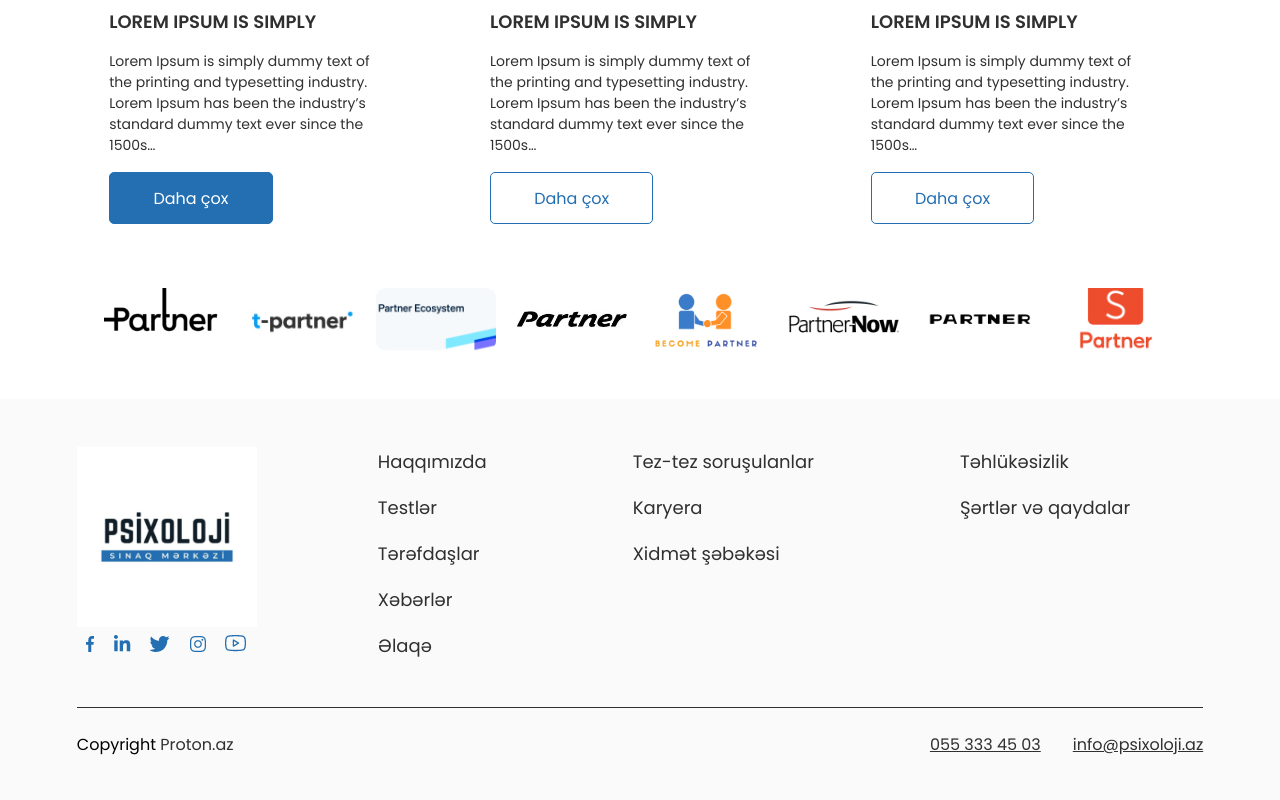
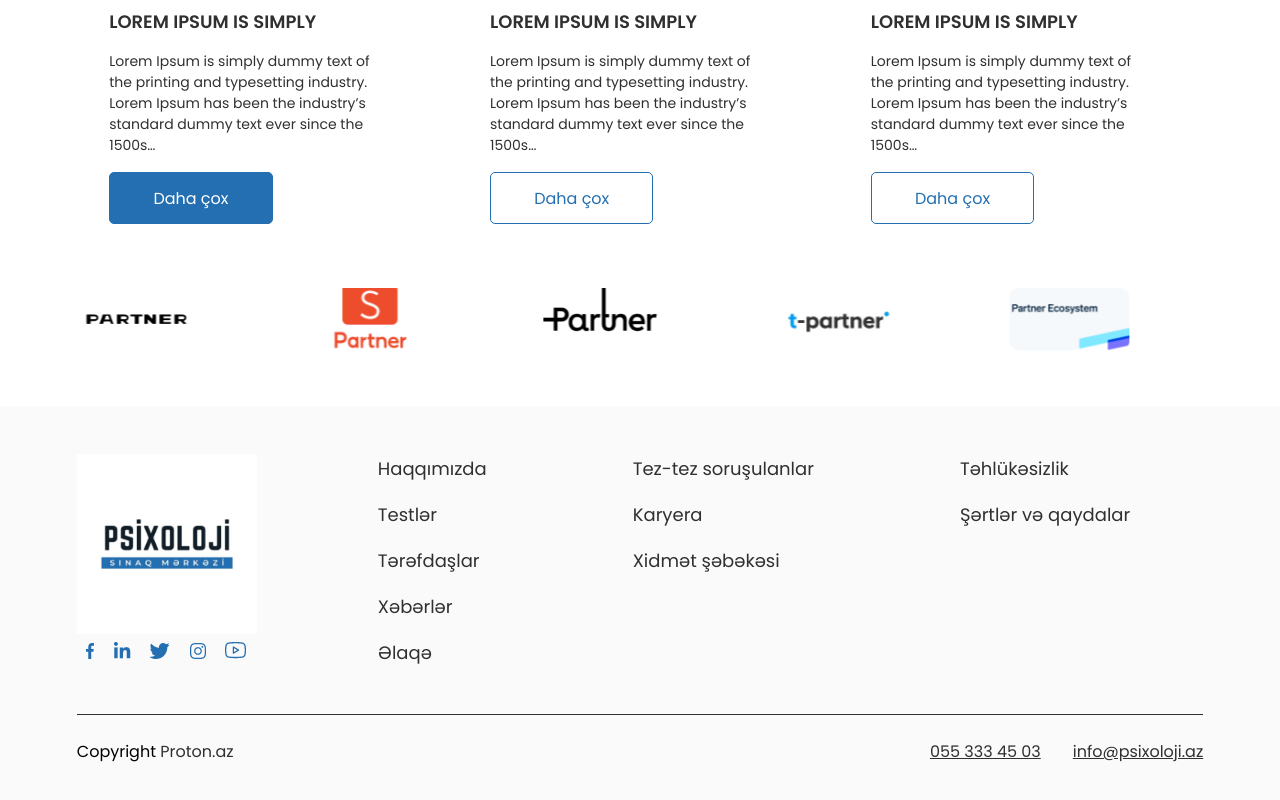
Before and after one commit to ccavad/react-psixoloji, a React (Vite) app: page / in a window 1280 px wide. Shown: the part 1457-2257 px from the top of the page. Built offline with nearby package versions, Linux system fonts and the light colour scheme.

Commit message:
swiper added

```diff
--- a/src/components/Header.jsx
+++ b/src/components/Header.jsx
@@ -96,6 +96,15 @@ const HeaderMobNav = styled.div`
   }
 `;
 
+const HeaderLogo = styled.div`
+  flex: 1;
+  img {
+    @media (max-width: 364px) {
+      width: 120px;
+    }
+  }
+`;
+
 function Header() {
   const [hamburger, setHamburger] = useState(false);
 
@@ -103,11 +112,11 @@ function Header() {
     <>
       <HeaderStyled>
         {/* header logo */}
-        <div style={{ flex: "1" }}>
+        <HeaderLogo>
           <Link to="/">
             <img src="../../assets/logo.png" alt="logo psychology" />
           </Link>
-        </div>
+        </HeaderLogo>
         <HeaderRight>
           <HeaderTop>
             <ul style={{ gap: "1rem" }}>
--- a/src/components/Styled.jsx
+++ b/src/components/Styled.jsx
@@ -2,7 +2,7 @@ import React from "react";
 import styled from "styled-components";
 
 export const Btn = styled.button`
-  width: 280px;
+  max-width: 280px;
   box-shadow: 1px 3px 10px rgba(20, 179, 240, 12%);
   border: 0;
   background-color: white;
@@ -16,6 +16,10 @@ export const Btn = styled.button`
 
   &:hover {
     box-shadow: none;
+  }
+
+  @media (max-width: 364px) {
+    padding: 1rem 2rem;
   }
 `;
 
--- a/src/pages/Home.jsx
+++ b/src/pages/Home.jsx
@@ -3,14 +3,10 @@ import Header from "../components/Header";
 import Footer from "../components/Footer";
 import { Link } from "react-router-dom";
 import styled from "styled-components";
-
-const Image = styled.img`
-  position: absolute;
-  top: ${(props) => props.top};
-  left: ${(props) => props.left};
-  right: ${(props) => props.right};
-  bottom: ${(props) => props.bottom};
-`;
+import { Autoplay } from "swiper";
+import { Swiper, SwiperSlide } from "swiper/react";
+import "swiper/css";
+import "swiper/css/autoplay";
 
 function Home() {
   return (
@@ -122,29 +118,83 @@ function Home() {
           </Section4GridItem>
         </Section4Middle>
         <Section4Bottom>
+          <Swiper
+            modules={[Autoplay]}
+            spaceBetween={20}
+            slidesPerView={8}
+            loop={true}
+            autoplay={{
+              delay: 2500,
+              disableOnInteraction: false,
+            }}
+            centeredSlides={true}
+            breakpoints={{
+              320: {
+                slidesPerView: 2,
+                spaceBetween: 20,
+              },
+              480: {
+                slidesPerView: 3,
+                spaceBetween: 30,
+              },
+              640: {
+                slidesPerView: 5,
+                spaceBetween: 40,
+              },
+              1400: {
+                slidesPerView: 8,
+                spaceBetween: 10,
+              },
+            }}
+          >
+            <SwiperSlide>
               <img src="../../assets/Partner-logo-2016.png" alt="logo" />
+            </SwiperSlide>
+            <SwiperSlide>
               <img src="../../assets/256x256bb.png" alt="logo" />
+            </SwiperSlide>
+            <SwiperSlide>
               <img
                 src="../../assets/ff776d563a0a60748fd8728773a2d79a722afa858f0806b2f514d06ca3cd305b.png"
                 alt="logo"
               />
+            </SwiperSlide>
+            <SwiperSlide>
               <img src="../../assets/images (1).png" alt="logo" />
+            </SwiperSlide>
+            <SwiperSlide>
               <img src="../../assets/images.png" alt="logo" />
+            </SwiperSlide>
+            <SwiperSlide>
               <img
                 src="../../assets/partner-now-logo-png-transparent.png"
                 alt="logo"
               />
+            </SwiperSlide>
+            <SwiperSlide>
               <img
                 src="../../assets/peugeot-partner-1-logo-png-transparent.png"
                 alt="logo"
               />
+            </SwiperSlide>
+            <SwiperSlide>
               <img src="../../assets/unnamed.png" alt="logo" />
+            </SwiperSlide>
+          </Swiper>
         </Section4Bottom>
       </Section4>
       <Footer />
     </>
   );
 }
+
+const Image = styled.img`
+  position: absolute;
+  top: ${(props) => props.top};
+  left: ${(props) => props.left};
+  right: ${(props) => props.right};
+  bottom: ${(props) => props.bottom};
+`;
 
 const Section1 = styled.section`
   height: 460px;
--- a/src/pages/Partners.jsx
+++ b/src/pages/Partners.jsx
@@ -4,6 +4,10 @@ import Footer from "../components/Footer";
 import Header from "../components/Header";
 import styled from "styled-components";
 import BreadCrumb from "../components/BreadCrumb";
+import { Autoplay } from "swiper";
+import { Swiper, SwiperSlide } from "swiper/react";
+import "swiper/css";
+import "swiper/css/autoplay";
 
 const Grid = styled.div`
   display: flex;
@@ -21,23 +25,69 @@ function Partners() {
       <main>
         <BreadCrumb page="Tərəfdaşlar" url="/partners" />
         <Grid>
+          <Swiper
+            modules={[Autoplay]}
+            spaceBetween={20}
+            slidesPerView={8}
+            loop={true}
+            autoplay={{
+              delay: 2500,
+              disableOnInteraction: false,
+            }}
+            centeredSlides={true}
+            breakpoints={{
+              320: {
+                slidesPerView: 2,
+                spaceBetween: 20,
+              },
+              480: {
+                slidesPerView: 3,
+                spaceBetween: 30,
+              },
+              640: {
+                slidesPerView: 5,
+                spaceBetween: 40,
+              },
+              1400: {
+                slidesPerView: 8,
+                spaceBetween: 10,
+              },
+            }}
+          >
+            <SwiperSlide>
               <img src="../../assets/Partner-logo-2016.png" alt="logo" />
+            </SwiperSlide>
+            <SwiperSlide>
               <img src="../../assets/256x256bb.png" alt="logo" />
+            </SwiperSlide>
+            <SwiperSlide>
               <img
                 src="../../assets/ff776d563a0a60748fd8728773a2d79a722afa858f0806b2f514d06ca3cd305b.png"
                 alt="logo"
               />
+            </SwiperSlide>
+            <SwiperSlide>
               <img src="../../assets/images (1).png" alt="logo" />
+            </SwiperSlide>
+            <SwiperSlide>
               <img src="../../assets/images.png" alt="logo" />
+            </SwiperSlide>
+            <SwiperSlide>
               <img
                 src="../../assets/partner-now-logo-png-transparent.png"
                 alt="logo"
               />
+            </SwiperSlide>
+            <SwiperSlide>
               <img
                 src="../../assets/peugeot-partner-1-logo-png-transparent.png"
                 alt="logo"
               />
+            </SwiperSlide>
+            <SwiperSlide>
               <img src="../../assets/unnamed.png" alt="logo" />
+            </SwiperSlide>
+          </Swiper>
         </Grid>
       </main>
       <Footer />
--- a/src/pages/Quiz.jsx
+++ b/src/pages/Quiz.jsx
@@ -1,4 +1,4 @@
-import React, { useState } from "react";
+import React from "react";
 import Header from "../components/Header";
 import Banner from "../components/Banner";
 import Footer from "../components/Footer";
@@ -27,9 +27,21 @@ const StyledQuiz = styled.ul`
     li {
       color: #24324a;
       font-size: 17px;
-      cursor: pointer;
       width: 200px;
       user-select: none;
+      max-width: 100%;
+
+      label {
+        cursor: pointer;
+      }
+
+      input {
+        visibility: hidden;
+
+        &:checked ~ span {
+          border: 1px solid #246fb2;
+        }
+      }
     }
   }
 `;
@@ -52,7 +64,7 @@ function Quiz() {
     <>
       <Header />
       <Banner />
-      <main>
+      <main style={{ paddingLeft: "3rem" }}>
         <StyledQuiz>
           {new Array(15).fill(null).map((item, ind) => (
             <li key={nanoid()}>
@@ -63,7 +75,7 @@ function Quiz() {
             </li>
           ))}
         </StyledQuiz>
-        <Btn style={{ marginLeft: "3rem" }}>Təsdiqlə</Btn>
+        <Btn>Təsdiqlə</Btn>
       </main>
       <Footer />
     </>
@@ -71,35 +83,30 @@ function Quiz() {
 }
 
 function QuizItem({ index, question }) {
-  const [answer, setAnswer] = useState("none");
-
   return (
     <>
       <h3>{index + question}</h3>
       <ul>
-        <li
-          onClick={() => {
-            answer === "a" ? setAnswer("none") : setAnswer("a");
-          }}
-        >
-          <Span color={answer === "a" && "#246FB2"}>A.</Span>
-          Cavab 1
+        <li>
+          <label>
+            <input type="radio" name={`question${index}`} />
+            <Span>A.</Span>
+            Cavab 1
+          </label>
         </li>
-        <li
-          onClick={() => {
-            answer === "b" ? setAnswer("none") : setAnswer("b");
-          }}
-        >
-          <Span color={answer === "b" && "#246FB2"}>B.</Span>
-          Cavab 2
+        <li>
+          <label>
+            <input type="radio" name={`question${index}`} />
+            <Span>B.</Span>
+            Cavab 2
+          </label>
         </li>
-        <li
-          onClick={() => {
-            answer === "c" ? setAnswer("none") : setAnswer("c");
-          }}
-        >
-          <Span color={answer === "c" && "#246FB2"}>C.</Span>
-          Cavab 3
+        <li>
+          <label>
+            <input type="radio" name={`question${index}`} />
+            <Span>C.</Span>
+            Cavab 3
+          </label>
         </li>
       </ul>
     </>
--- a/src/pages/Tests.jsx
+++ b/src/pages/Tests.jsx
@@ -12,7 +12,7 @@ function Tests() {
     <>
       <Header />
       <Banner />
-      <main className="tests-main">
+      <main>
         <BreadCrumb page="Testlər" url="tests" />
         <TestsGrid>
           {new Array(5).fill(null).map((item, ind) => (
```
Also changed, not shown: 1 other file (tests, documents, lock files or other folders). Lines whose indentation alone changed are shown as unchanged.
